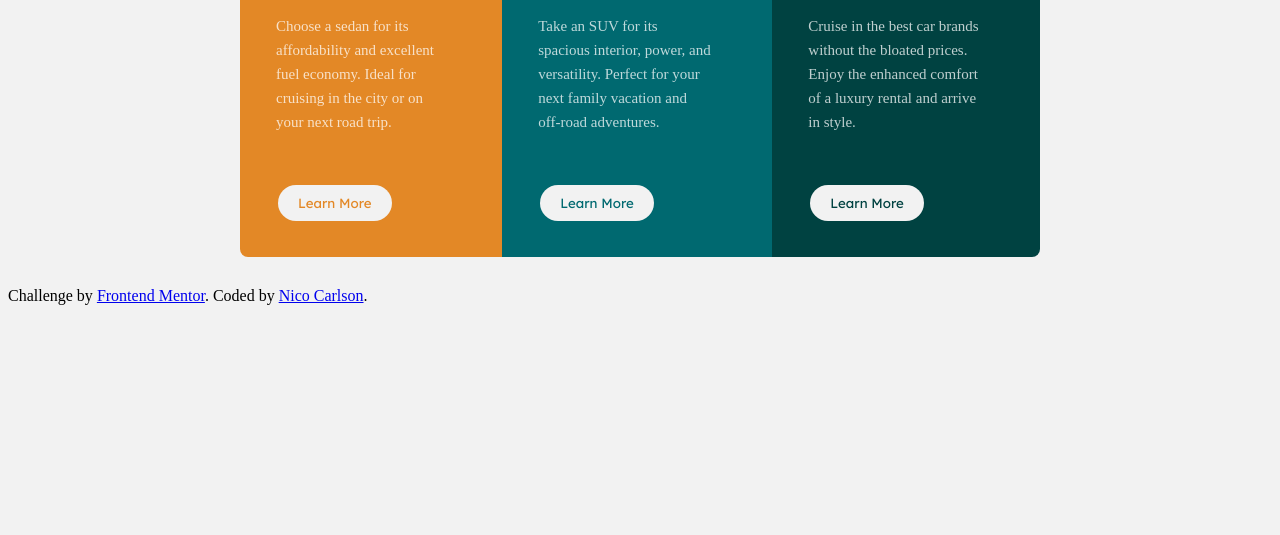
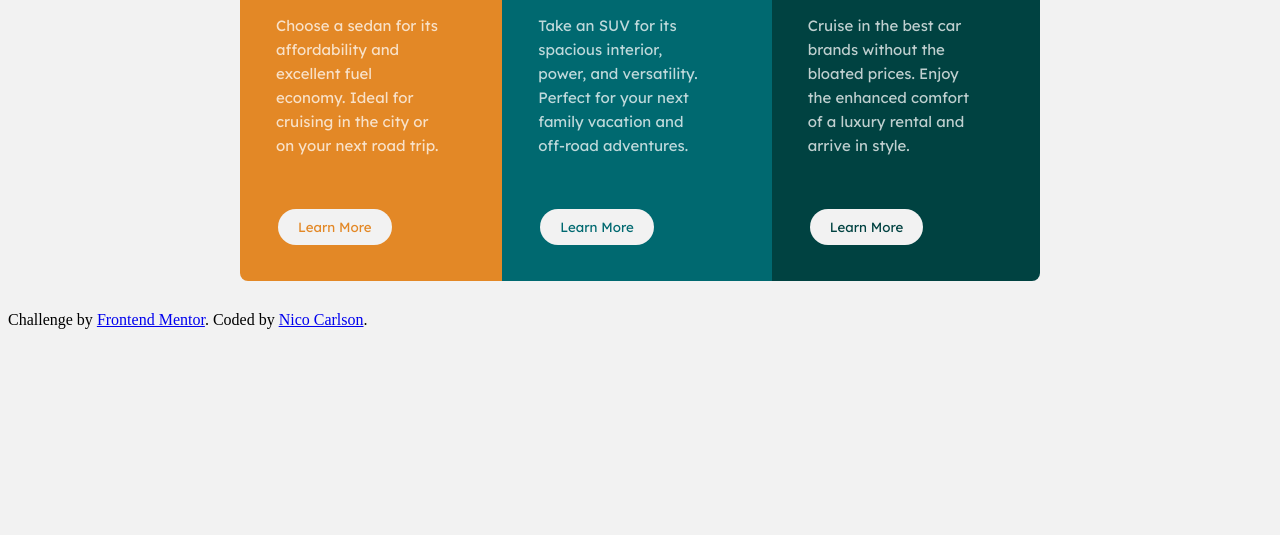
Before and after one commit to ncarlson55/FEM-newbie-3columnPreviewCard-vanilla, a plain HTML site: page index.html in a window 1280 px wide. Shown: the part 265-800 px from the top of the page. Drawn offline with Linux system fonts and the light colour scheme.

Commit message:
Font Family Correction

```diff
--- a/styles.css
+++ b/styles.css
@@ -42,7 +42,7 @@ h1 {
 }
 
 p {
-  font: 'Lexend Deca, sans-sarif';
+  font-family: 'Lexend Deca', sans-serif;
   font-size: 15px;
   color: hsla(0, 0%, 100%, 0.75);
   padding-right: 1.5rem;
@@ -54,7 +54,7 @@ p {
 }
 
 .button {
-  font-family: 'Lexend Deca', monospace;
+  font-family: 'Lexend Deca', sans-serif;
   background-color: hsl(0, 0%, 95%);
   border: none;
   padding: 10px 20px;
```
